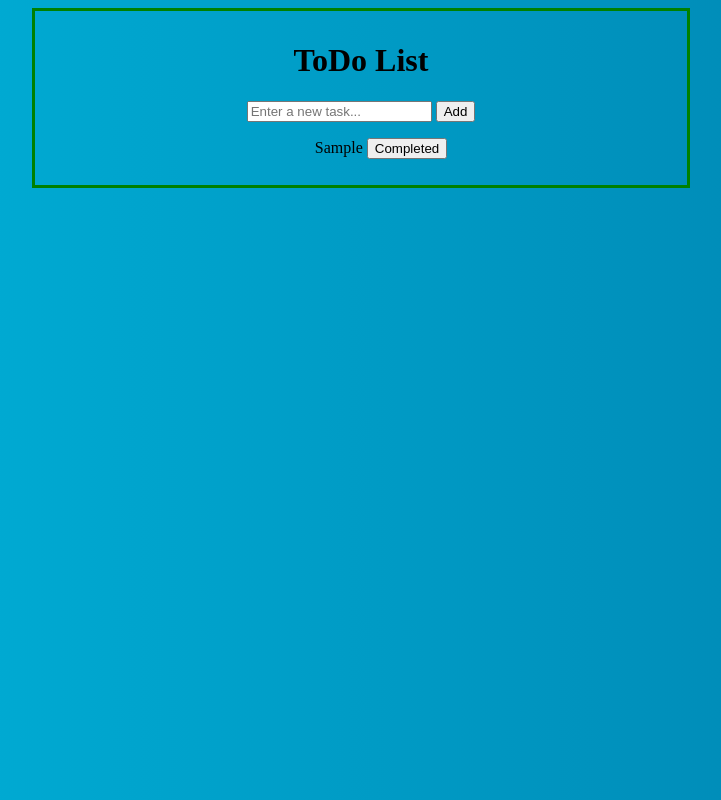
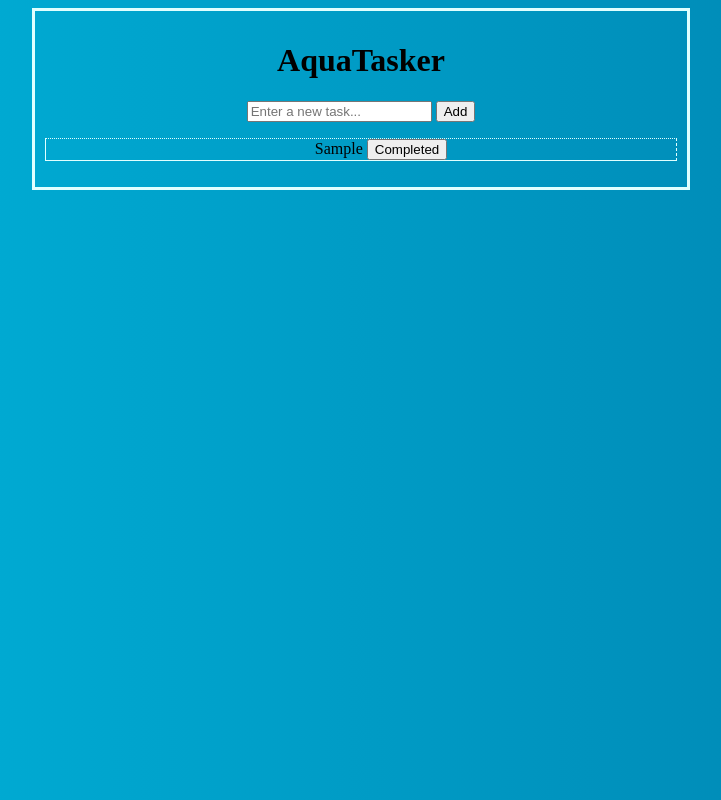
Before and after one commit to JaydotMurf/Rithm-School, a plain HTML site: page JS Todos Exercise/index.html in a window 1280 px wide. Both pictures are taken after typing "Sample" into the empty fields and a click on the button "Add". Shown: the whole page, without its empty margins (279-1000 px from the left). Drawn offline with Linux system fonts and the light colour scheme.

Commit message:
Part one of localstorage feature introduced

```diff
--- a/JS Todos Exercise/index.html
+++ b/JS Todos Exercise/index.html
@@ -1,14 +1,14 @@
 <!DOCTYPE html>
 <html>
   <head>
-    <title>ToDo List</title>
+    <title>AquaTasker</title>
     <meta charset="UTF-8" />
     <meta name="viewport" content="width=device-width, initial-scale=1.0" />
     <link rel="stylesheet" href="style.css" />
   </head>
   <body>
     <div class="container">
-      <h1 id="firstHeader">ToDo List</h1>
+      <h1 id="firstHeader">AquaTasker</h1>
       <form action="" id="add-task">
         <label for="taskSubmission"></label>
         <input
--- a/JS Todos Exercise/script.js
+++ b/JS Todos Exercise/script.js
@@ -2,20 +2,17 @@
 
 // this is the button beside the li
 const completeButtons = document.querySelectorAll("li button");
-
 // this is the form
 const form = document.querySelector("#add-task");
-
 // this is the input bar
 const input = document.querySelector("#taskSubmission");
-
 // this is the ul
 const toDoList = document.querySelector("#todoList");
 
 form.addEventListener("submit", function (e) {
   // Ensure the submission of the form doesn't refresh the page
+  e.preventDefault();
 
-  e.preventDefault();
   // console.log(input.value);
 
   // create new tasks/button pair
@@ -24,9 +21,16 @@ form.addEventListener("submit", function (e) {
 
   // update task text, connect the button to the li, add li to list
   newCompleteBtn.innerText = "Completed ";
-  newTask.innerText = input.value + " ";
+  newTask.innerText = input.value.trim() + " ";
+
   newTask.appendChild(newCompleteBtn);
   toDoList.appendChild(newTask);
+
+  // Save the task to local storage
+  if (newTask.innerText !== "") {
+    const tasks = JSON.parse(localStorage.getItem("tasks"));
+    localStorage.setItem("tasks", JSON.stringify(input.value));
+  }
 
   // reset input value
   input.value = "";
@@ -43,3 +47,7 @@ toDoList.addEventListener("click", function (e) {
     }
   }
 });
+
+window.addEventListener("DOMContentLoaded", function () {
+  const tasks = JSON.parse(localStorage.getItem("tasks"));
+});
--- a/JS Todos Exercise/style.css
+++ b/JS Todos Exercise/style.css
@@ -7,14 +7,16 @@ body {
 .container {
   margin: auto;
   width: 50%;
-  border: 3px solid green;
+  border: 3px solid lightcyan;
   padding: 10px;
   text-align: center;
 }
 
-/* Removing black dots from li */
+/* Removing black dots from li, add border around task list*/
 ul {
   list-style-type: none;
+  border: 1px lightcyan;
+  border-style: dotted dashed solid double;
 }
 
 /* line through li once completed */
```
